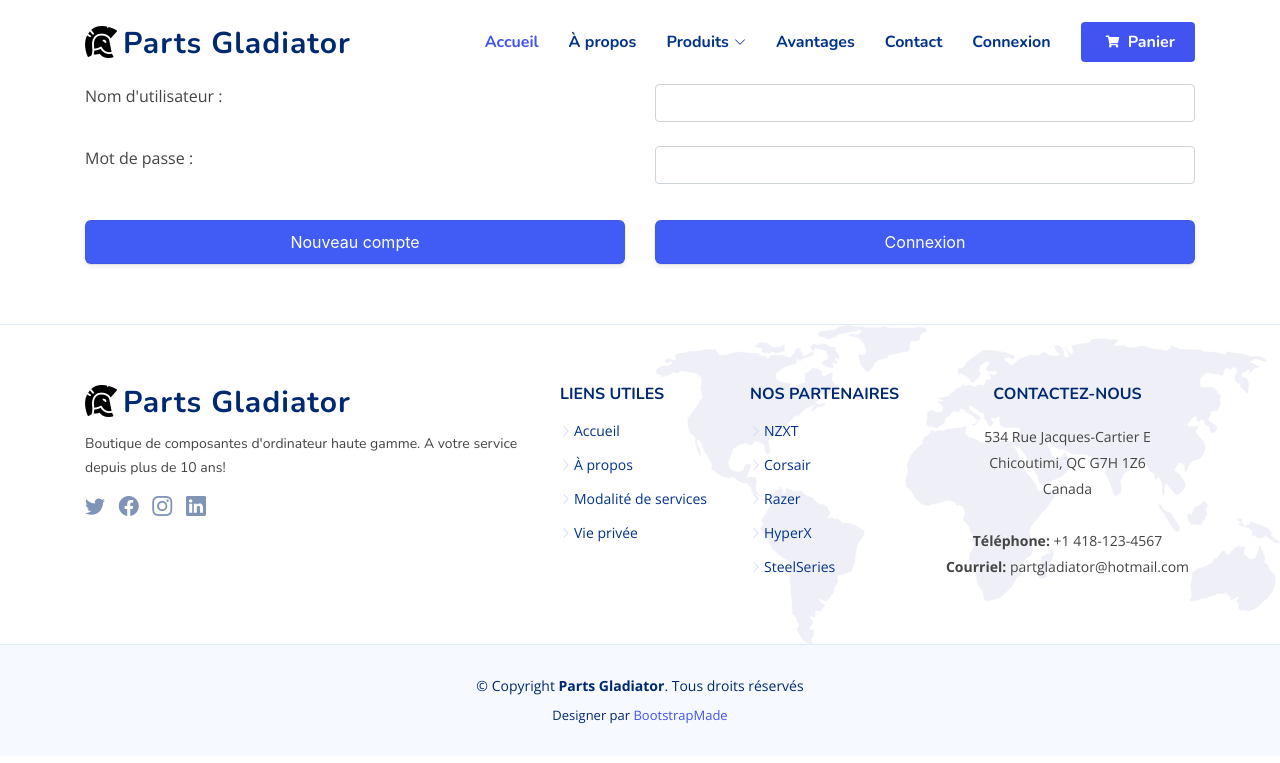
After one commit to Jordan1197/Web3BoutiqueFrontOffice_Github, a Django app: page /connexion in a window 1280 px wide. The commit adds this page. Shown: the top 763 px of the page. Run offline with Django 3.2, Linux system fonts and the light colour scheme; some libraries are stand-ins or nearby versions.

Commit message:
login + create user pas fini

```diff
--- a/PartsGladiatorClient/PartsGladiatorClient/Templates/layout.html
+++ b/PartsGladiatorClient/PartsGladiatorClient/Templates/layout.html
@@ -78,6 +78,7 @@
                     </li>
                     <li><a class="nav-link scrollto" href="/#avantages">Avantages</a></li>
                     <li><a class="nav-link scrollto" href="/contact">Contact</a></li>
+                    <li><a class="nav-link scrollto" href="/connexion">Connexion</a></li>
                     <li><a class="getstarted scrollto" href="/cart"><i class="fas fa-shopping-cart"></i>&nbsp Panier</a></li>
                 </ul>
                 <i class="bi bi-list mobile-nav-toggle"></i>
--- /dev/null
+++ b/PartsGladiatorClient/PartsGladiatorClient/Templates/login.html
@@ -0,0 +1,50 @@
+{% extends 'layout.html' %}
+{% block content %}
+
+<section><br>
+    <main class="container">
+        <div class="row">
+                <div class="col-md-12">
+                        <form action="" method="post" name="contactForm">
+                            {% csrf_token %}
+                            <!--{{form}}-->
+                          <div class="row gy-4">
+
+                                <div class="col-md-6" style="display:inline-block">
+                                <label for="username">Nom d'utilisateur : </label>
+                                </div>
+
+                                <div class="col-md-6 ">
+                                <input type="email" class="form-control" name="mail" id="username"  required>
+                                </div>
+
+                                <div class="col-md-6">
+                                <label for="password">Mot de passe : </label>
+                                </div>
+
+                                <div class="col-md-6">
+                                <input type="password" class="form-control" name="password" id="password" required>
+                                </div>
+                          </div><br>
+                          <div class="row gy-4">
+                                <div class="col-md-6 ">
+                                    <button class="button-9" type="submit"><a href="identity" style="color: white; text-decoration: none;">Nouveau compte</a></button>
+                                </div><br>
+                                <div class="col-md-6 ">
+                                    <button class="button-9" type="submit">Connexion</button>
+                                </div>
+                          </div>
+
+
+                        </form>
+
+
+
+                    </div>
+        </div>
+
+    </main>
+</section>
+
+
+{% endblock %}
--- a/PartsGladiatorClient/PartsGladiatorClient/Views/views.py
+++ b/PartsGladiatorClient/PartsGladiatorClient/Views/views.py
@@ -88,3 +88,46 @@ def cart(request):
 
 def page_not_found_view(request, exception):
     return render(request, '404.html',status=404)
+
+def login(request):
+    template = loader.get_template('login.html')
+
+    context = {
+
+    }
+
+    return HttpResponse(template.render(context,request))
+
+def createuser(request):
+    template = loader.get_template('createuser.html')
+
+    form = request.POST.get('createuserform')
+
+    if request.method == "POST":
+
+        prenom = request.POST['prenom']
+        nom = request.POST['nom']
+        courriel = request.POST['courriel']
+        password = request.POST['password']
+        confirmpassword = request.POST['confirmpassword']
+        pays = request.POST['pays']
+        region = request.POST['region']
+        ville = request.POST['ville']
+        codepostal = request.POST['zipcode']
+
+
+        #ajout client
+        PgClient.objects.save(client)
+
+
+        context = {
+            'prenom':prenom,
+        }
+        return HttpResponse(template.render(context,request))
+
+    else:
+        context = {
+            'form':form,
+        }
+
+        return HttpResponse(template.render(context,request))
--- a/PartsGladiatorClient/PartsGladiatorClient/urls.py
+++ b/PartsGladiatorClient/PartsGladiatorClient/urls.py
@@ -29,6 +29,8 @@ urlpatterns = [
     path('information', views.information),
     path('cart',views.cart),
     path('about',views.about),
+    path('connexion',views.login),
+    path('identity',views.createuser),
 
 ]
 
```
Also changed, not shown: PartsGladiatorClient/PartsGladiatorClient/Templates/createuser.html (added, +98 -0 lines).
